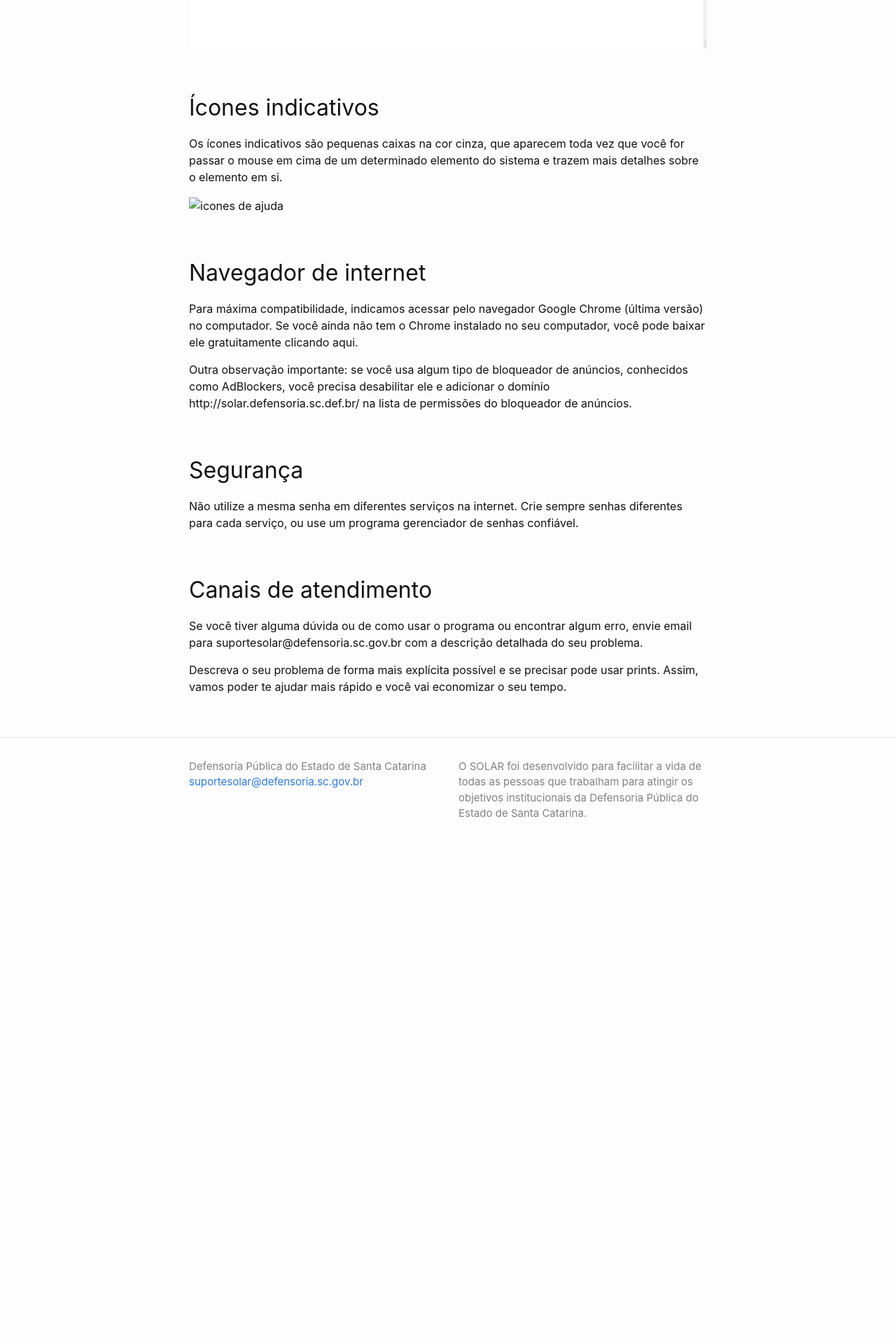
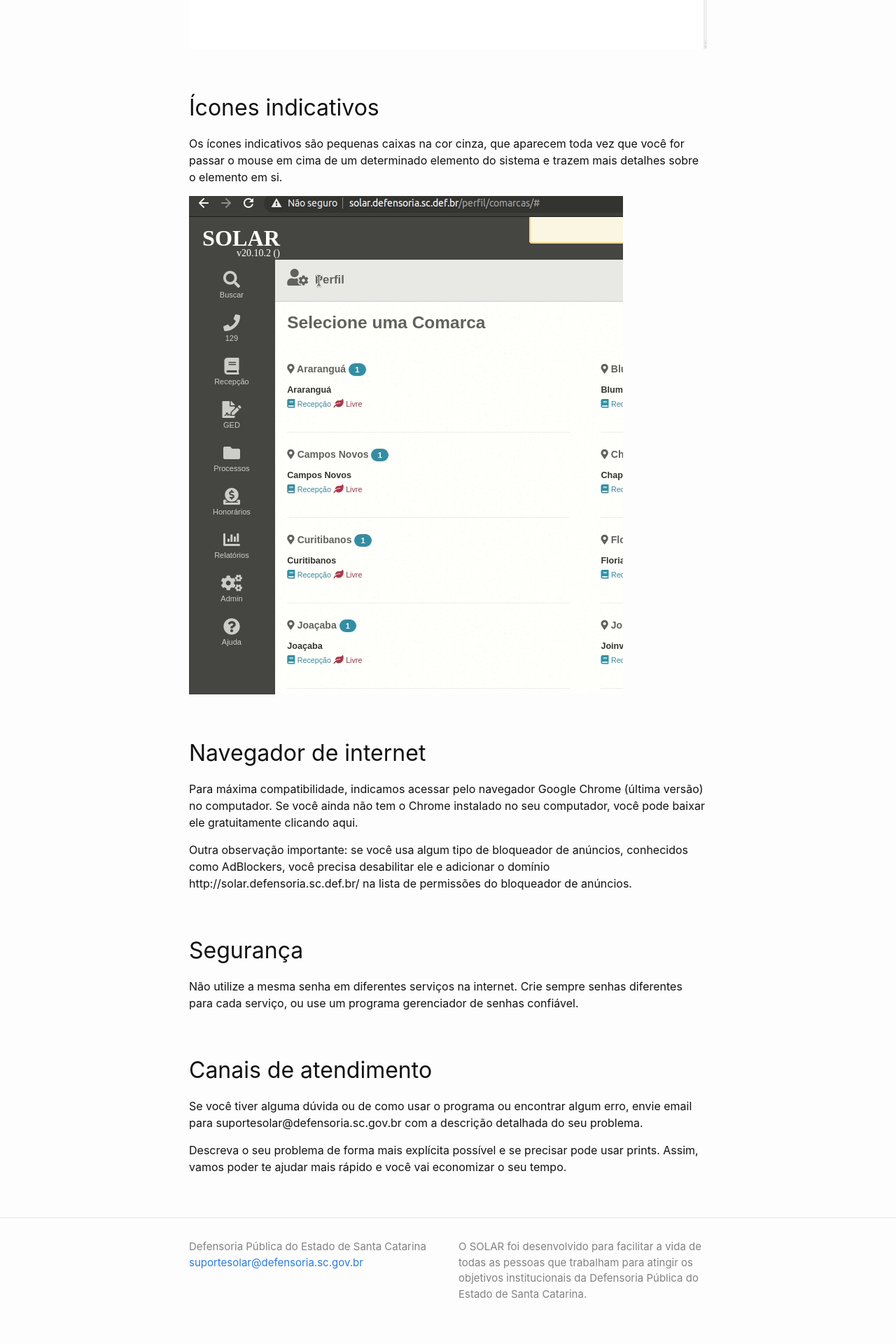
Before and after one commit to andruhaASM/guia-pratico-solar, a Jekyll site: the page built from _posts/2020-11-13-orientacoes-iniciais.md, in a window 1280 px wide. Shown: the part 926-2846 px from the top of the page at 70% size. Built offline with Jekyll 4.4.1, drawn with Linux system fonts in a browser that asks for light colours; before the commit the page ends 2160 px from its top, so only the background shows below that.

Commit message:
Update 2020-11-13-orientacoes-iniciais.md

```diff
--- a/_posts/2020-11-13-orientacoes-iniciais.md
+++ b/_posts/2020-11-13-orientacoes-iniciais.md
@@ -22,7 +22,7 @@ Na página de login, você pode acessar inserindo seu e-mail e a senha.
 
 Os ícones indicativos são pequenas caixas na cor cinza, que aparecem toda vez que você for passar o mouse em cima de um determinado elemento do sistema e trazem mais detalhes sobre o elemento em si.
 
-![icones de ajuda](assets/img/icones_ajuda_solar.gif)
+![icones de ajuda](/guia-pratico-solar/assets/img/icones_ajuda_solar.gif)
 
 ## Navegador de internet
 Para máxima compatibilidade, indicamos acessar pelo navegador Google Chrome (última versão) no computador. Se você ainda não tem o Chrome instalado no seu computador, você pode baixar ele gratuitamente clicando aqui.
```
